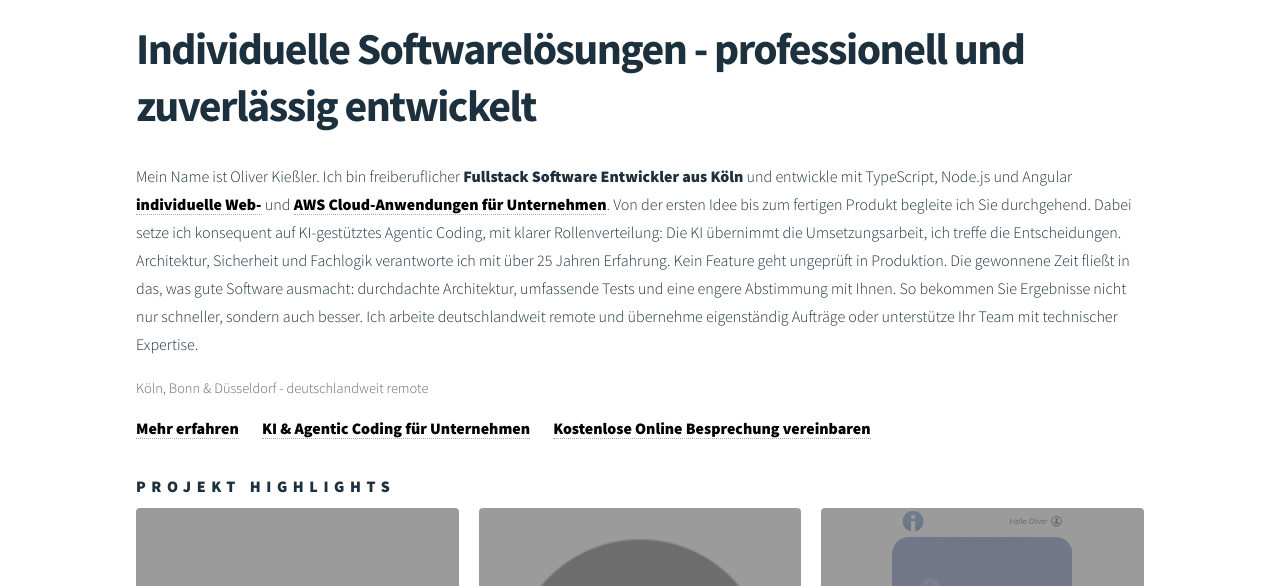
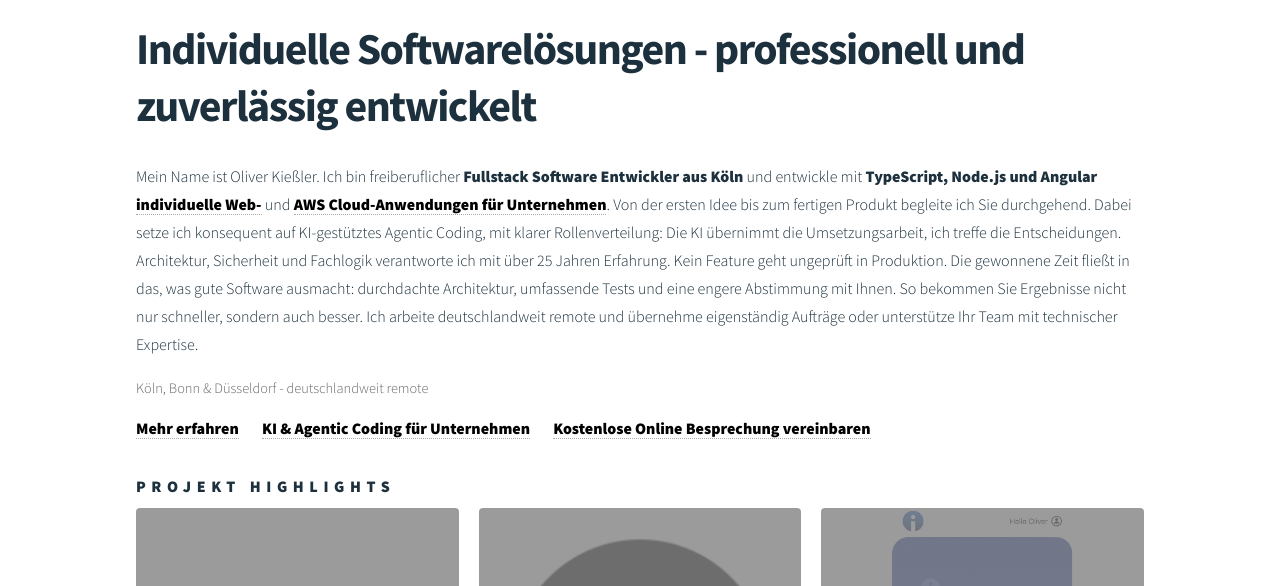
Before and after one commit to okiess/oliver-kiessler.de-static, a plain HTML site: page de/index.html in a window 1280 px wide. Shown: the part 210-796 px from the top of the page. Drawn offline with Linux system fonts and the light colour scheme.

Commit message:
Update index.html

```diff
--- a/de/index.html
+++ b/de/index.html
@@ -157,7 +157,7 @@
     Individuelle Softwarelösungen - professionell und zuverlässig entwickelt<br/>
   </h1>
   <p>
-    Mein Name ist Oliver Kie&szlig;ler. Ich bin freiberuflicher <strong>Fullstack Software Entwickler aus Köln</strong> und entwickle mit TypeScript, Node.js und Angular <a href="/de/meine-dienstleistungen.html" style="color: black;" title="Typescript, NodeJS, Angular und AWS Experte"><strong>individuelle Web-</strong></a> und <a href="/de/aws-zertifizierter-entwickler.html" style="color: black;" title="AWS zertifizierter Entwickler – Cloud & Serverless"><strong>AWS Cloud-Anwendungen für Unternehmen</strong></a>. Von der ersten Idee bis zum fertigen Produkt begleite ich Sie durchgehend. Dabei setze ich konsequent auf KI-gestütztes Agentic Coding, mit klarer Rollenverteilung: Die KI übernimmt die Umsetzungsarbeit, ich treffe die Entscheidungen. Architektur, Sicherheit und Fachlogik verantworte ich mit über 25 Jahren Erfahrung. Kein Feature geht ungeprüft in Produktion. Die gewonnene Zeit fließt in das, was gute Software ausmacht: durchdachte Architektur, umfassende Tests und eine engere Abstimmung mit Ihnen. So bekommen Sie Ergebnisse nicht nur schneller, sondern auch besser. Ich arbeite deutschlandweit remote und übernehme eigenständig Aufträge oder unterstütze Ihr Team mit technischer Expertise.
+    Mein Name ist Oliver Kie&szlig;ler. Ich bin freiberuflicher <strong>Fullstack Software Entwickler aus Köln</strong> und entwickle mit <strong>TypeScript, Node.js und Angular</strong> <a href="/de/meine-dienstleistungen.html" style="color: black;" title="Typescript, NodeJS, Angular und AWS Experte"><strong>individuelle Web-</strong></a> und <a href="/de/aws-zertifizierter-entwickler.html" style="color: black;" title="AWS zertifizierter Entwickler – Cloud & Serverless"><strong>AWS Cloud-Anwendungen für Unternehmen</strong></a>. Von der ersten Idee bis zum fertigen Produkt begleite ich Sie durchgehend. Dabei setze ich konsequent auf KI-gestütztes Agentic Coding, mit klarer Rollenverteilung: Die KI übernimmt die Umsetzungsarbeit, ich treffe die Entscheidungen. Architektur, Sicherheit und Fachlogik verantworte ich mit über 25 Jahren Erfahrung. Kein Feature geht ungeprüft in Produktion. Die gewonnene Zeit fließt in das, was gute Software ausmacht: durchdachte Architektur, umfassende Tests und eine engere Abstimmung mit Ihnen. So bekommen Sie Ergebnisse nicht nur schneller, sondern auch besser. Ich arbeite deutschlandweit remote und übernehme eigenständig Aufträge oder unterstütze Ihr Team mit technischer Expertise.
   </p>
   <p style="font-size: 0.9em; color: #666;">K&ouml;ln, Bonn &amp; D&uuml;sseldorf - deutschlandweit remote</p>
   <p>
```
